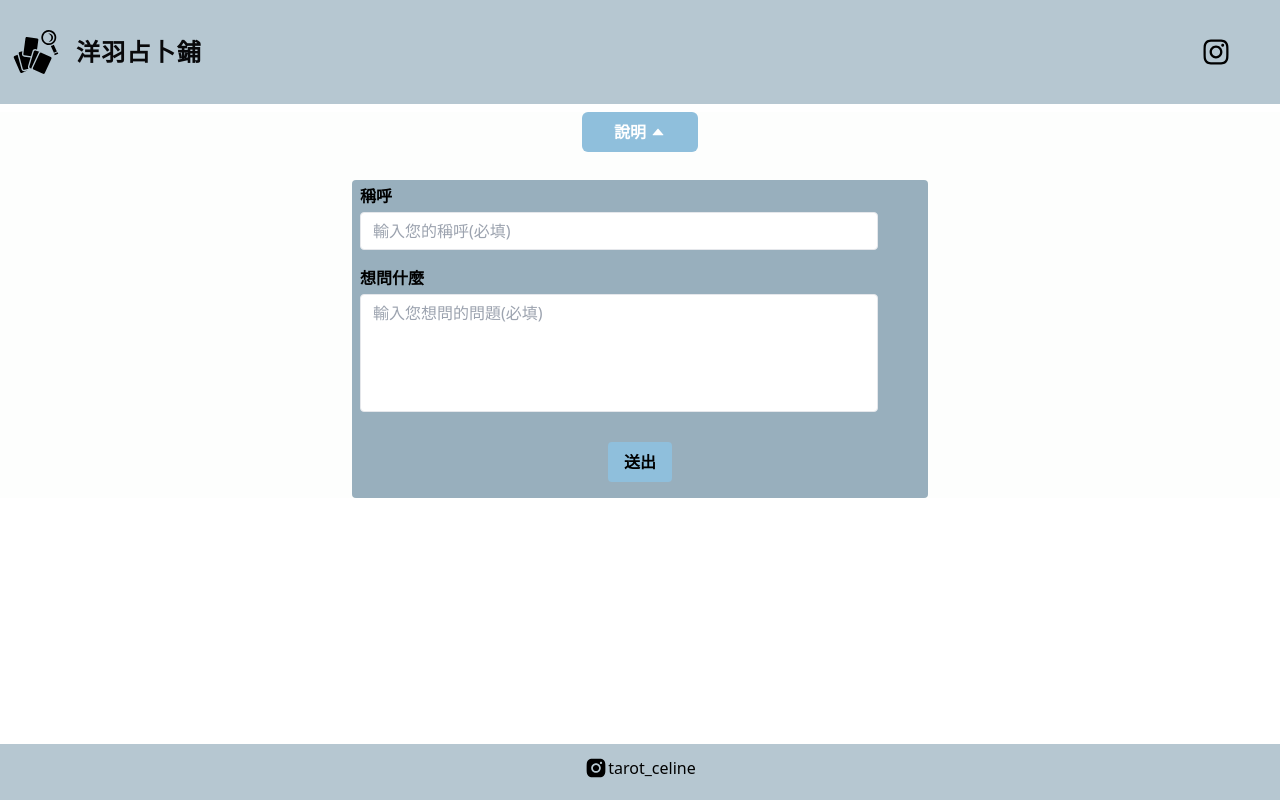
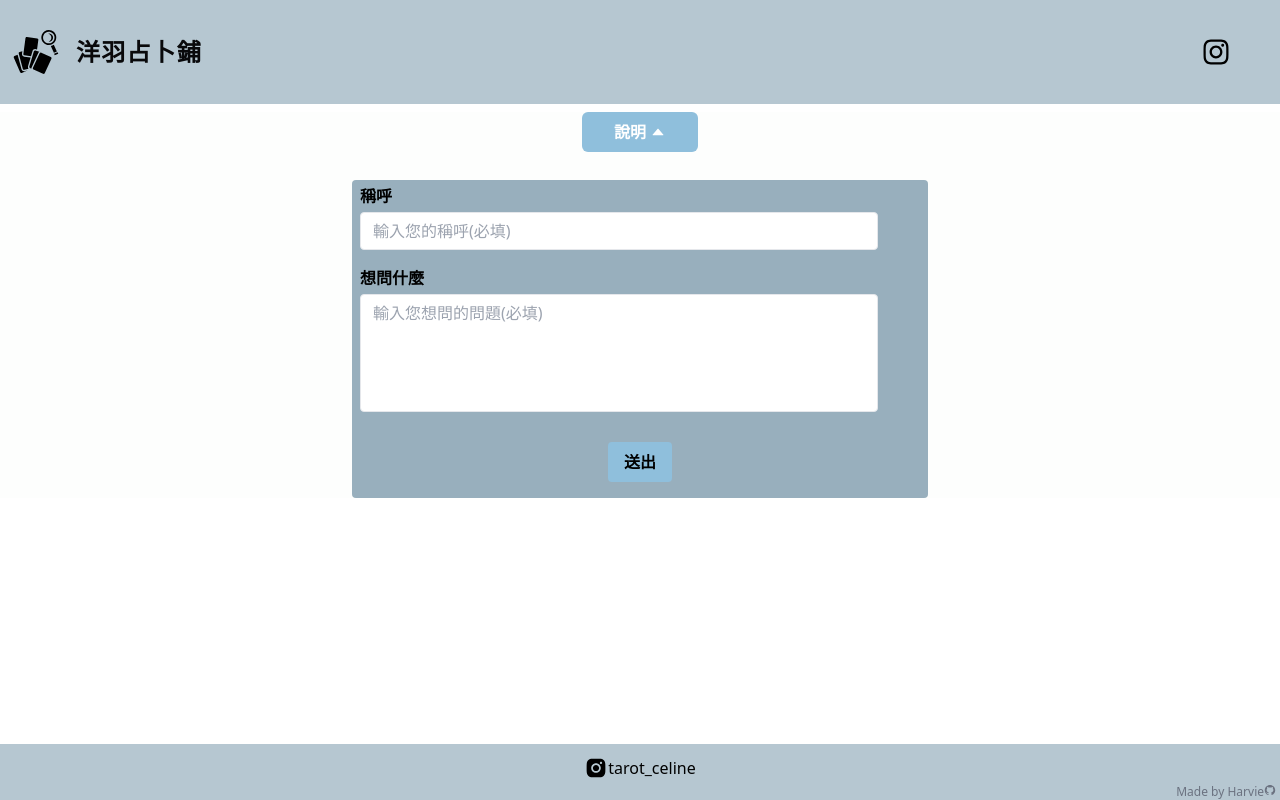
Before and after one commit to CicadaFly/purpleSoul, a React (Vite) app: page / in a window 1280 px wide. Built offline with nearby package versions, Linux system fonts and the light colour scheme.

Commit message:
fixing dashline center & add portfolio in corner

```diff
--- a/src/components/Footer.jsx
+++ b/src/components/Footer.jsx
@@ -1,4 +1,4 @@
-import { AiFillInstagram } from "react-icons/ai"
+import { AiFillInstagram,AiFillGithub } from "react-icons/ai"
 const Footer = () =>{
 return (
   <footer className="bg-[#b6c7d1] p-3 sm:block hidden h-[7vh]">
@@ -7,7 +7,11 @@ return (
       <AiFillInstagram size={"1.5rem"}/>
       <span className="font-light">tarot_celine</span>
       </a>
+      <div className="absolute right-1 bottom-0 text-xs text-light text-gray-500">
+        <a href="https://cicadafly.github.io/portfolio2023/" target="_blank" className="flex flex-row"><span>Made by Harvie</span><AiFillGithub/></a>
+      </div>
     </div>
+
   </footer>
 )
 }
--- a/src/pages/Result.jsx
+++ b/src/pages/Result.jsx
@@ -29,7 +29,7 @@ const Result = () =>{
           <p className="my-1">主星卡: {resultCard[card[0]-1]}</p>
           <p className="my-1">輔星卡: {resultCard[card[1]-1]}{card.length>3 && addingOne}</p>
           <p className="my-1">十二神牌卡: {resultCard[card[2]-1]}</p>
-          <hr className="my-3 border-dashed border-t-1 w-[60%] justify-self-center"/>
+          <hr className="my-3 border-dashed border-t w-[60%] self-center"/>
           <div className="mt-8 text-center" style={{zIndex: 20}}>
             <p className="text-xs">請將此畫面截圖並傳送給占卜小姐姐</p>
           </div>
```
